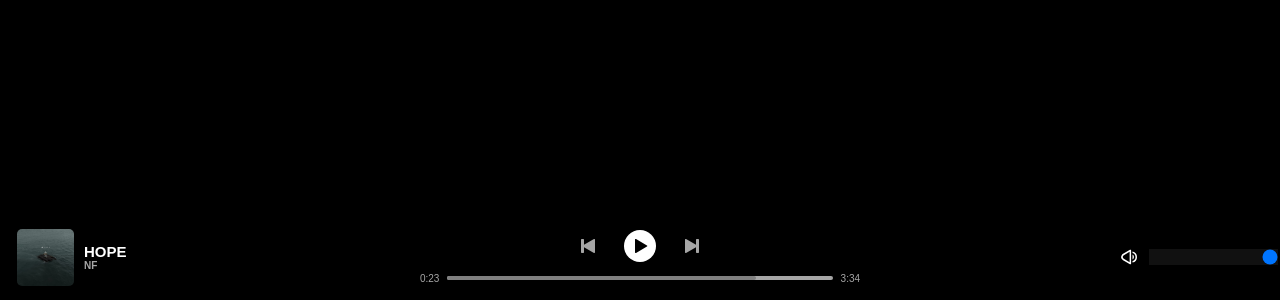
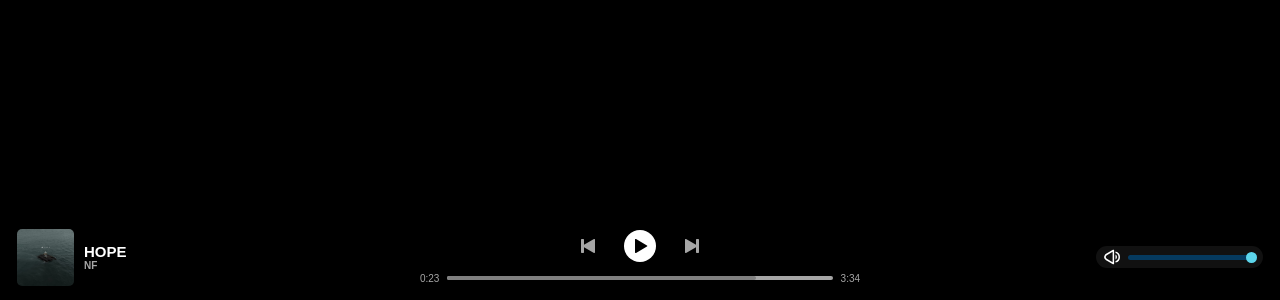
Before and after one commit to KamienKaze/Spothiefy, an Angular app: page / in a window 1280 px wide. Shown: the part 500-800 px from the top of the page. Built offline with nearby package versions, Linux system fonts and the light colour scheme.

Commit message:
refactor: add localstorage, fix css

```diff
--- a/src/app/components/player-bar/volume-control/volume-control.component.html
+++ b/src/app/components/player-bar/volume-control/volume-control.component.html
@@ -1,11 +1,11 @@
-<body (mouseover)="isHovered = true" (mouseout)="isHovered = false">
-<img src="{{ getVolumeIcon() }}" (click)="muteButton()" alt="Volume"/>
+<body class="volume-control-component">
+    <img src="{{ getVolumeIcon() }}" class="volume-control-component__icon" (click)="muteButtonAction()" alt="Volume Icon"/>
     <input
             type="range"
             min="0"
             max="100"
             [(ngModel)]="inputValue"
             (input)="onInputUpdate()"
-        [ngStyle]="getInputStyle()"
+            class="volume-control-component__slider"
     >
 </body>
--- a/src/app/components/player-bar/volume-control/volume-control.component.scss
+++ b/src/app/components/player-bar/volume-control/volume-control.component.scss
@@ -1,16 +1,110 @@
 @import "./../../../../assets/color-palette.scss";
 
-body {
-  height: 1.6rem;
+.volume-control-component {
+  $rootClass: &;
 
+  height: 1.8rem;
   display: flex;
   flex-direction: row;
+  margin: 1.7rem;
+  border-radius: 20px;
   align-items: center;
   justify-content: center;
-  column-gap: 1rem;
+  background-color: #111;
+  transition: background-color ease-in .2s;
+  column-gap: 6px;
+  padding: 2px 4px;
 
-  input[type=range] {
+  input[type="range"], &__icon {
+    cursor: pointer;
+  }
+
+  &__icon {
+    margin: 1px 0 1px 4px;
+
+    width: 16px;
+  }
+
+  input[type="range"] {
     -webkit-appearance: none;
     appearance: none;
+    background: transparent;
+    cursor: pointer;
+    width: 100%;
+    outline: none;
+  }
+
+  input[type="range"]::-webkit-slider-container {
+    appearance: none;
+    -webkit-appearance: none;
+    background-color: transparent;
+    border-radius: 0.5rem;
+  }
+
+  input[type="range"]:focus {
+  }
+
+  /***** Chrome, Safari, Opera and Edge Chromium styles *****/
+  /* slider track */
+  input[type="range"]::-webkit-slider-runnable-track {
+    background-color: #053a5f;
+    border-radius: 0.5rem;
+    height: 0.5rem;
+  }
+
+  /* slider thumb */
+  input[type="range"]::-webkit-slider-thumb {
+    -webkit-appearance: none; /* Override default look */
+    appearance: none;
+    margin-top: -2.5px; /* Centers thumb on the track */
+    border-radius: 20px;
+    transition: all ease .5s;
+
+    /*custom styles*/
+    background-color: #5cd5eb;
+    height: 11px;
+    width: 11px;
+  }
+
+  input[type="range"]:focus::-webkit-slider-thumb {
+    border: 1px solid #053a5f;
+    outline: 3px solid #053a5f;
+  }
+
+  /******** Firefox styles ********/
+  /* slider track */
+  input[type="range"]::-moz-range-track {
+    background-color: #053a5f;
+    border-radius: 0.5rem;
+    height: 0.5rem;
+  }
+
+  /* slider thumb */
+  input[type="range"]::-moz-range-thumb {
+    -webkit-appearance: none; /* Override default look */
+    appearance: none;
+    margin-top: -2.5px; /* Centers thumb on the track */
+    border-radius: 20px;
+    transition: all ease .5s;
+
+    /*custom styles*/
+    background-color: #5cd5eb;
+    height: 11px;
+    width: 11px;
+  }
+
+  input[type="range"]:focus::-moz-range-thumb {
+    border: 1px solid #053a5f;
+    outline: 2px solid #053a5f;
+  }
+
+  &__icon {
+  }
+
+  &:hover {
+    background-color: #444;
+
+    #{$rootClass}__slider {
+    }
   }
 }
--- a/src/app/components/player-bar/volume-control/volume-control.component.ts
+++ b/src/app/components/player-bar/volume-control/volume-control.component.ts
@@ -1,8 +1,4 @@
 import {Component} from '@angular/core';
-
-interface StyleList {
-    [index: string]: unknown;
-}
 
 const MAX_INPUT_VALUE = 100;
 const MIN_INPUT_VALUE = 0;
@@ -18,33 +14,72 @@ export class VolumeControlComponent {
         0, 1, 40, 80
     ];
 
-    public inputValue: number = MAX_INPUT_VALUE;
-    private previousValueState: number = this.inputValue;
-    public isHovered: boolean = false;
+    public inputValue: number = this.getFromLocalStorage('inputValue', MAX_INPUT_VALUE);
+    private previousValueState: number = this.getFromLocalStorage('inputValue', this.inputValue);
+
+    private getFromLocalStorage(name: string, def: number): number {
+        return Number.parseInt(localStorage.getItem('inputValue') ?? `${def}`);
+    }
+
 
     public getVolumeIcon(): string {
         return `${VOLUME_ICON_PATH}/${this.getIconType()}.svg`
     }
-    public getInputStyle(): StyleList {
-        return {
-            backgroundColor: this.isHovered
-                ? '#444'
-                : '#111'
-        };
-    }
+
     public onInputUpdate(): void {
+        localStorage.setItem('previousValueState', `${this.previousValueState}`);
+        localStorage.setItem('inputValue', `${this.inputValue}`);
         this.previousValueState = this.inputValue;
     }
 
-    public muteButton(): void {
-        if(this.inputValue === MIN_INPUT_VALUE && this.previousValueState === MIN_INPUT_VALUE) {
-            this.inputValue = MAX_INPUT_VALUE;
-        } else if(this.inputValue === MIN_INPUT_VALUE && this.previousValueState !== MIN_INPUT_VALUE) {
-            this.inputValue = this.previousValueState;
-        } else if(this.inputValue !== MIN_INPUT_VALUE) {
-            this.inputValue = MIN_INPUT_VALUE;
+    public isMuted(): boolean {
+        return this.inputValue === MIN_INPUT_VALUE;
+    }
+
+    private isPreviousMuted(): boolean {
+        return this.previousValueState === MIN_INPUT_VALUE;
+    }
+
+    private resetValue() {
+        this.inputValue = MAX_INPUT_VALUE;
+    }
+
+    private muteValue() {
+        this.inputValue = MIN_INPUT_VALUE;
+    }
+
+    private ifVolumeAndPreviousValueStateIsMutedBoostVolume(): boolean {
+        if (!this.isPreviousMuted()) {
+            return false;
         }
 
+        this.resetValue()
+        return true;
+    }
+
+    private restoreValueFromPreviousValue(): void {
+        this.inputValue = this.previousValueState;
+    }
+
+    private restoreOrVolumeMax(): boolean {
+        return this.isMuted() ? this.helperForRestoreOrVolumeMax() : false;
+    }
+
+    private helperForRestoreOrVolumeMax(): boolean {
+        if (this.ifVolumeAndPreviousValueStateIsMutedBoostVolume()) {
+            return true;
+        }
+
+        this.restoreValueFromPreviousValue();
+        return true;
+    }
+
+    public muteButtonAction(): void {
+        if (!this.restoreOrVolumeMax()) {
+            this.muteValue();
+        }
+        localStorage.setItem('previousValueState', `${this.previousValueState}`);
+        localStorage.setItem('inputValue', `${this.inputValue}`);
     }
 
     private getIconType(): number {
```
Lines whose indentation alone changed are shown as unchanged.
